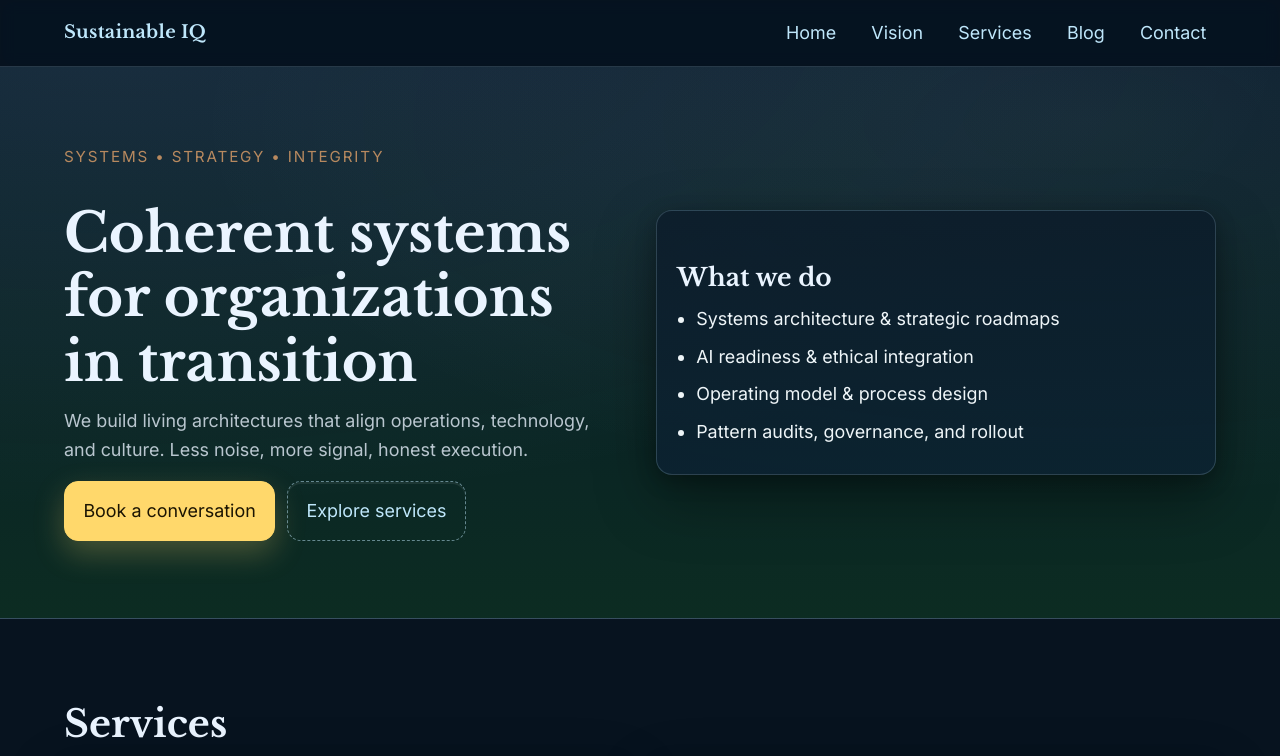
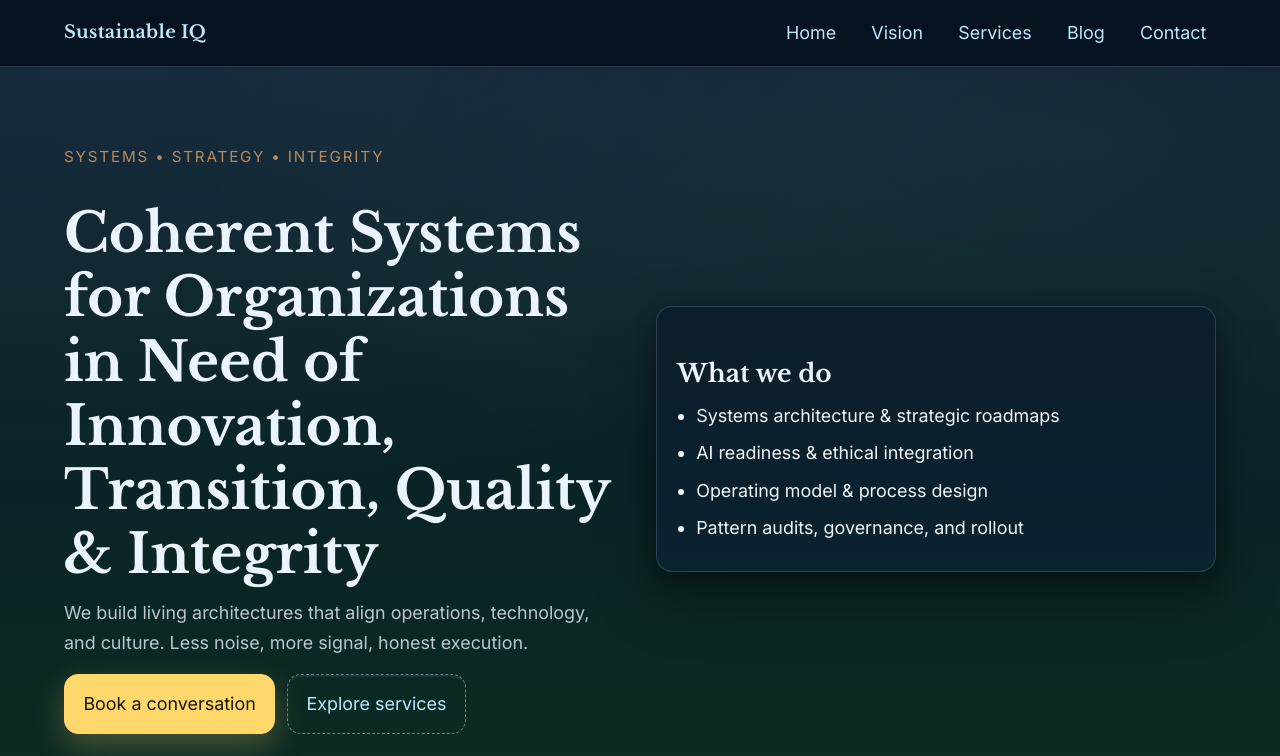
Before and after one commit to Sustainable-IQ/sustainableiq-site, a plain HTML site: page index.html in a window 1280 px wide. Shown: the top 756 px of the page. Drawn offline with nearby package versions, Linux system fonts and the light colour scheme; a script that the page names is missing.

Commit message:
fix capital letter

```diff
--- a/index.html
+++ b/index.html
@@ -89,7 +89,7 @@
       <div class="wrap grid grid-2" style="align-items:center">
         <div>
           <div class="eyebrow">Systems • Strategy • Integrity</div>
-          <h1>Coherent systems for organizations in transition</h1>
+          <h1>Coherent Systems for Organizations in Need of Innovation, Transition, Quality & Integrity</h1>
           <p class="muted">We build living architectures that align operations, technology, and culture. Less noise, more signal, honest execution.</p>
           <div style="margin-top:1rem; display:flex; gap:.75rem; flex-wrap:wrap">
             <a class="button primary" href="#booking">Book a conversation</a>
```
